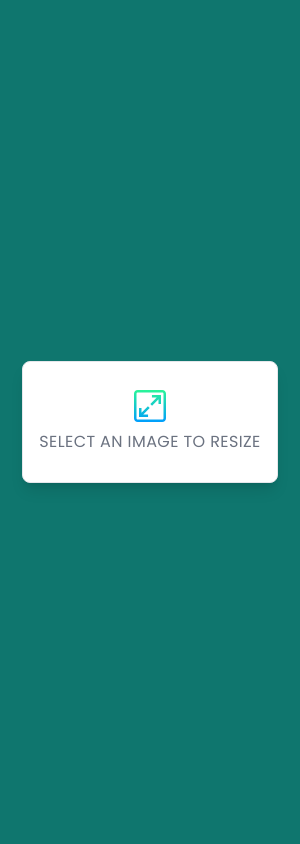
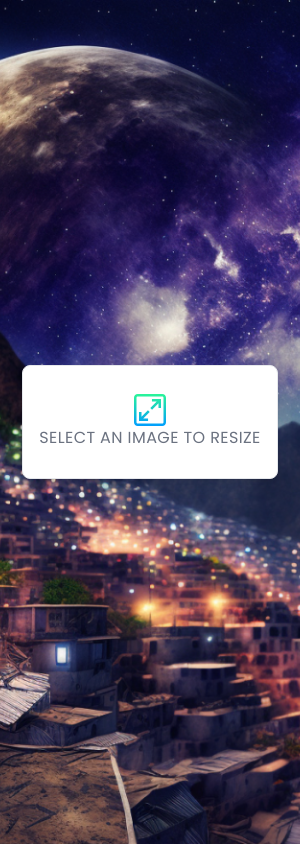
Before and after one commit to danielhealy01/electronJS-image-resizer, an Electron app: page renderer/index.html in a window 300 px wide. Drawn offline with Linux system fonts and the light colour scheme; no server answers.

Commit message:
Changed backgeround

```diff
--- a/renderer/index.html
+++ b/renderer/index.html
@@ -15,16 +15,14 @@
     <script src="renderer.js" defer></script>
     <title>Image Resizer</title>
   </head>
-  <body class="bg-teal-700">
-    <div
-      class="max-w-xl m-auto h-screen flex flex-col align-center justify-center"
-    >
-      <div class="flex flex-col w-full items-center justify-center bg-grey-lighter">
+  <body>
+    <main>
+      <div>
         <label
           class="w-64 flex flex-col items-center px-4 py-7 bg-white text-gray-500 rounded-lg shadow-lg tracking-wide uppercase border border-blue cursor-pointer hover:text-teal-800"
         >
           <img src="logo.svg" width="32" />
-          <span class="mt-2 leading-normal">Select an image to resize</span>
+          <span>Select an image to resize</span>
           <input id="img" type="file" class="hidden" />
         </label>
       </div>
@@ -67,6 +65,6 @@
       <p class="text-white text-lg text-center font-mono mt-6"><strong>File: </strong><span id="filename"></span></p>
       <!-- Delete hardcoded path -->
       <p class="text-white text-lg text-center font-mono mt-2"><strong>Output: </strong><span id="output-path">C:\\Users\brad\imageshrink</span></p>
-    </div>
+    </main>
   </body>
 </html>
```
Also changed, not shown: assets/1.png (added), renderer/style.css, 1 other file.
